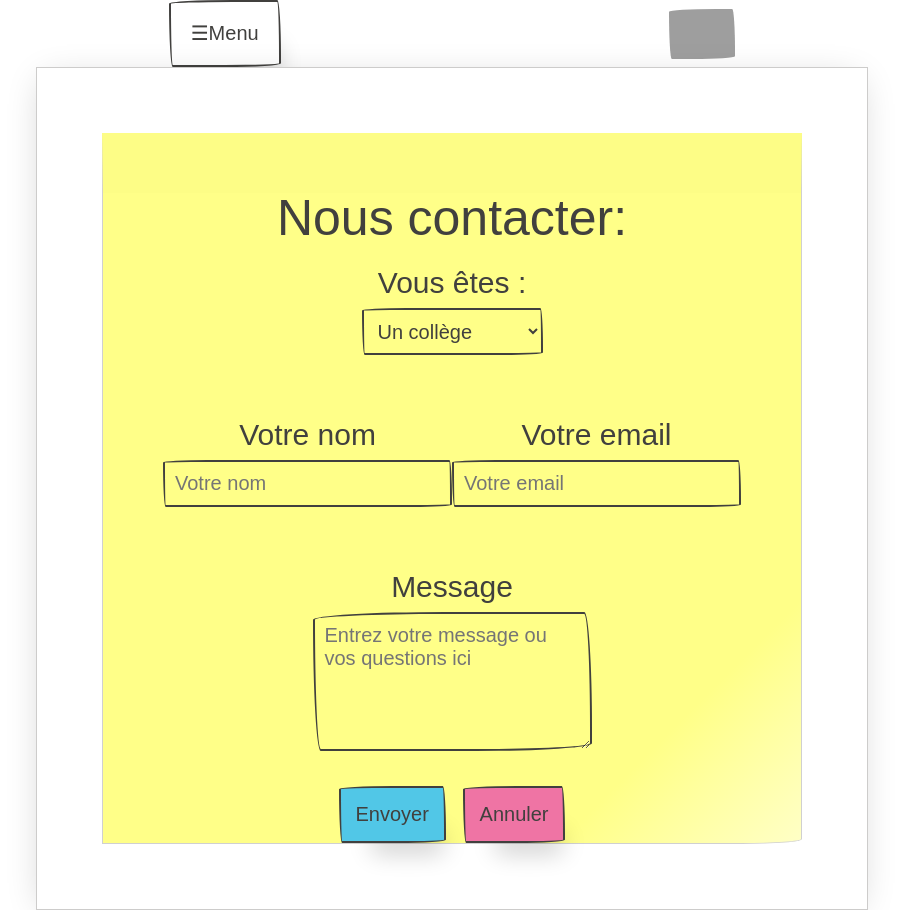
After one commit to ImMael/SP_GrandirAuCollege, a PHP site: page /Contact.html in a window 1280 px wide. The commit adds this page. Shown: the whole page, without its empty margins (188-1089 px from the left). Run offline with PHP 8.4, Linux system fonts and the light colour scheme; some libraries are stand-ins or nearby versions; some web fonts are replaced; grey boxes are pictures that could not be loaded.

Commit message:
modif college et ajout contact

```diff
--- /dev/null
+++ b/Contact.css
@@ -0,0 +1,122 @@
+.container-fluid{
+    font-size: 3em;
+    line-height: 1;
+    text-align:center;
+    max-width: 800px;
+    width: 700px;
+    margin: 25px;
+    max-height:1400px;
+    position: relative;
+    border:1px solid #d0d0d0;
+    border-top:60px solid #fdfd86;
+    font-size:3em;
+    border-bottom-right-radius: 60px 5px;
+    display:inline-block;
+    background: #ffff88; /* Old browsers */
+    background: -moz-linear-gradient(-45deg, #ffff88 81%, #ffff88 82%, #ffff88 82%, #ffffc6 100%); /* FF3.6+ */
+    background: -webkit-gradient(linear, left top, right bottom, color-stop(81%,#ffff88), color-stop(82%,#ffff88), color-stop(82%,#ffff88), color-stop(100%,#ffffc6)); /* Chrome,Safari4+ */
+    background: -webkit-linear-gradient(-45deg, #ffff88 81%,#ffff88 82%,#ffff88 82%,#ffffc6 100%); /* Chrome10+,Safari5.1+ */
+    background: -o-linear-gradient(-45deg, #ffff88 81%,#ffff88 82%,#ffff88 82%,#ffffc6 100%); /* Opera 11.10+ */
+    background: -ms-linear-gradient(-45deg, #ffff88 81%,#ffff88 82%,#ffff88 82%,#ffffc6 100%); /* IE10+ */
+    background: linear-gradient(135deg, #ffff88 81%,#ffff88 82%,#ffff88 82%,#ffffc6 100%); /* W3C */
+    filter: progid:DXImageTransform.Microsoft.gradient( startColorstr='#ffff88', endColorstr='#ffffc6',GradientType=1 ); /* IE6-9 fallback on horizontal gradient */
+}
+.page_head {
+    display: flex;
+    height: 5%;
+    width: 100%;
+    justify-content:center;
+    align-items: center;
+    flex-direction: row-reverse;
+}
+.cancel{background-color: #EF74A4;
+
+}
+
+.submit{background-color: #51C7E7;}
+
+.item{font-size: 50px;}
+  .row{justify-content: center;}
+  .h4{font-size: 30px;}
+  textarea {
+    display: block;
+    margin-left: auto;
+    margin-right: auto;
+}
+
+input{display: block;
+    margin-left: auto;
+    margin-right: auto;}
+
+#logo_gac{
+    height:50px;
+    border-style:hidden !important;
+}
+head{display: none;}
+
+.container2{
+    display: flex;
+    justify-content: center ;
+}
+
+p{margin:10px;}
+
+.col-sm-4{left: 100%;
+    width: 500px;}
+
+/* The side navigation menu */
+.sidenav {
+    height: 100%; /* 100% Full-height */
+    width: 0; /* 0 width - change this with JavaScript */
+    position: fixed; /* Stay in place */
+    z-index: 1; /* Stay on top */
+    top: 0; /* Stay at the top */
+    left: 0;
+    background-color:#51C7E7;
+    overflow-x: hidden; /* Disable horizontal scroll */
+    padding-top: 60px; /* Place content 60px from the top */
+    transition: 0.5s; /* 0.5 second transition effect to slide in the sidenav */
+  }
+
+  /* The navigation menu links */
+  .sidenav a {
+    padding: 8px 8px 8px 32px;
+    text-decoration: none;
+    font-size: 25px;
+    color: #818181;
+    display: block;
+    transition: 0.3s;
+  }
+
+  /* When you mouse over the navigation links, change their color */
+  .sidenav a:hover {
+    color: #f1f1f1;
+  }
+
+  /* Position and style the close button (top right corner) */
+  .sidenav .closebtn {
+    position: absolute;
+    top: 0;
+    right: 25px;
+    font-size: 36px;
+    margin-left: 50px;
+  }
+
+  /* Style page content - use this if you want to push the page content to the right when you open the side navigation */
+  #main {
+    transition: margin-left .5s;
+    padding: 20px;
+  }
+
+  /* On smaller screens, where height is less than 450px, change the style of the sidenav (less padding and a smaller font size) */
+  @media screen and (max-height: 450px) {
+    .sidenav {padding-top: 15px;}
+    .sidenav a {font-size: 18px;}
+  }
+
+  a{background-image: none !important;}
+
+  .container{display: flex;
+    justify-content: center;
+    width: auto;
+    flex-direction: column;}
--- /dev/null
+++ b/Contact.html
@@ -0,0 +1,86 @@
+<!DOCTYPE html>
+<html>
+
+<meta charset="UTF-8">
+<meta name="viewport" content="width=device-width, initial-scale=1.0">
+<meta http-equiv="X-UA-Compatible" content="ie=edge">
+<link rel="stylesheet" href="https://unpkg.com/papercss@1.8.2/dist/paper.min.css">
+<link rel="stylesheet" href="Contact.css">
+
+
+
+<div class="container">
+    <div class="page_head">
+        <img id="logo_gac" src="/Users/boiseauxalexandre/Downloads/GRANDIR_AU_COLLeGE.png">
+        <div class="col-sm-4">  <button id="main" onclick="openNav()">
+            <span >&#9776;Menu</span>
+        </button>
+      </div>
+    </div>
+    <div class="head">
+
+</div>
+
+<div id="mySidenav" class="sidenav">
+    <a href="javascript:void(0)" class="closebtn" onclick="closeNav()">&times;</a>
+    <a href="#">Accueil</a>
+    <a href="#">Collèges</a>
+    <a href="#">Ados</a>
+    <a href="#">Prescripteur</a>
+    <a href="#">Parents</a>
+    <a href="#">A propos</a>
+</div>
+
+<script>
+    function openNav() {
+        document.getElementById("mySidenav").style.width = "250px";
+        document.getElementById("main").style.marginLeft = "250px";
+
+    }
+
+    function closeNav() {
+        document.getElementById("mySidenav").style.width = "0";
+        document.getElementById("main").style.marginLeft = "0";
+
+    }
+</script>
+<div class="paper container">
+<div id="contact" class="container-fluid">
+    <div class="item">Nous contacter:</div>
+    <form role="form" id="contactForm" onsubmit="submitContactForm(event)">
+        <div class="row">
+            <div class="form-group col-sm-6">
+                <label for="name" class="h4">Vous êtes :</label>
+                <select name="Qui" id="Qui">
+                    <option value="Collège">Un collège</option>
+                    <option value="Prescripteur">Un prescripteur</option>
+                    <option value="Ado">Un ado</option>
+                    <option value="Parent">Un parent</option>
+                </select>
+                </select>
+            </div>
+        </div>
+        <div class="row">
+            <div class="form-group col-sm-6">
+                <label for="name" class="h4">Votre nom</label>
+                <input type="text" class="form-control" id="name" placeholder="Votre nom" required>
+            </div>
+            <div class="form-group col-sm-6">
+                <label for="email" class="h4">Votre email</label>
+                <input type="email" class="form-control" id="email" placeholder="Votre email" required>
+            </div>
+        </div>
+        <div class="form-group">
+            <label for="message" class="h4 ">Message</label>
+            <textarea id="message" class="form-control" rows="5"
+                      placeholder="Entrez votre message ou vos questions ici" required></textarea>
+        </div>
+        <button type="submit" id="form-submit" class="submit" onclick="Submit">Envoyer
+        </button>
+        <button type="button" class="cancel" data-dismiss="modal">Annuler
+        </button>
+
+</form>
+</div>
+</div>
+</html>
```
Also changed, not shown: College.css (+54 -68 lines), College.html (+7 -40 lines).
